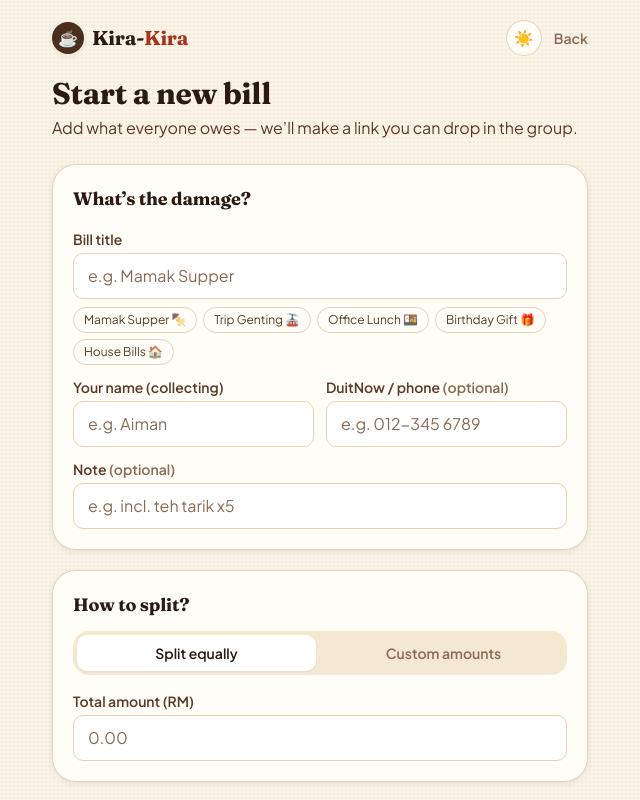
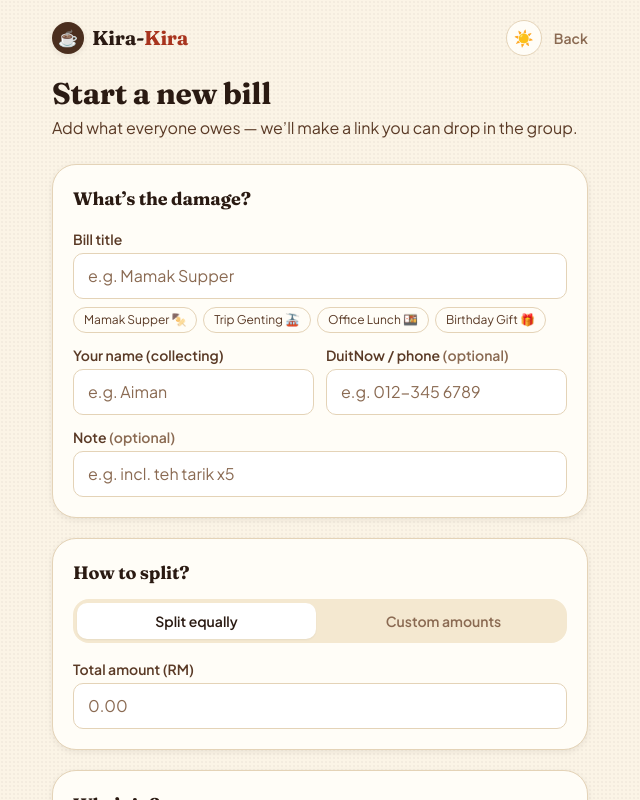
Before and after one commit to ashrafhamil/kira-kira, a Next.js app: page /create in a window 1280 px wide. Shown: the top 800 px of the page, without its empty margins (320-960 px from the left). Built offline with nearby package versions, Linux system fonts and the light colour scheme; no server answers.

Commit message:
Remove 'House Bills' title preset

```diff
--- a/src/app/create/CreateBillForm.tsx
+++ b/src/app/create/CreateBillForm.tsx
@@ -19,7 +19,6 @@ const TITLE_PRESETS = [
   "Trip Genting 🚠",
   "Office Lunch 🍱",
   "Birthday Gift 🎁",
-  "House Bills 🏠",
 ];
 
 export function CreateBillForm() {
```
